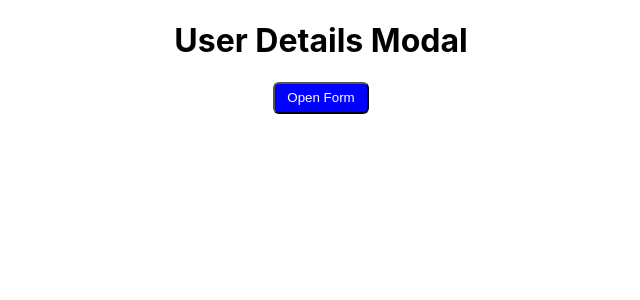
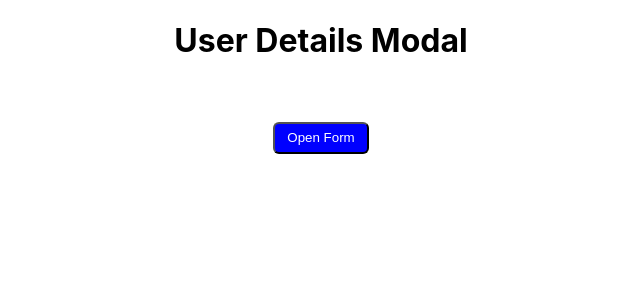
Before and after one commit to mrityunjay33/modal-app, a React (Create React App) app: page / in a window 1280 px wide. Shown: the top 300 px of the page, without its empty margins (319-959 px from the left). Built offline with nearby package versions, Linux system fonts and the light colour scheme.

Commit message:
className changed

```diff
--- a/src/App.css
+++ b/src/App.css
@@ -35,5 +35,5 @@ label{
     font-weight: 500;
 }
 .submit-button{
-    margin: 40px auto;
+    margin: 40px auto 0 auto;
 }
--- a/src/App.js
+++ b/src/App.js
@@ -61,7 +61,7 @@ function App() {
   return (
     <div className="App">
       <h1>User Details Modal</h1>
-      <button id='open-button' className='open-button' onClick={() => setShowModal(true)}>Open Form</button>
+      <button id='open-button' className='submit-button' onClick={() => setShowModal(true)}>Open Form</button>
       {showModal &&
         <dialog open={showModal} >
           <div className="modal" >
```
